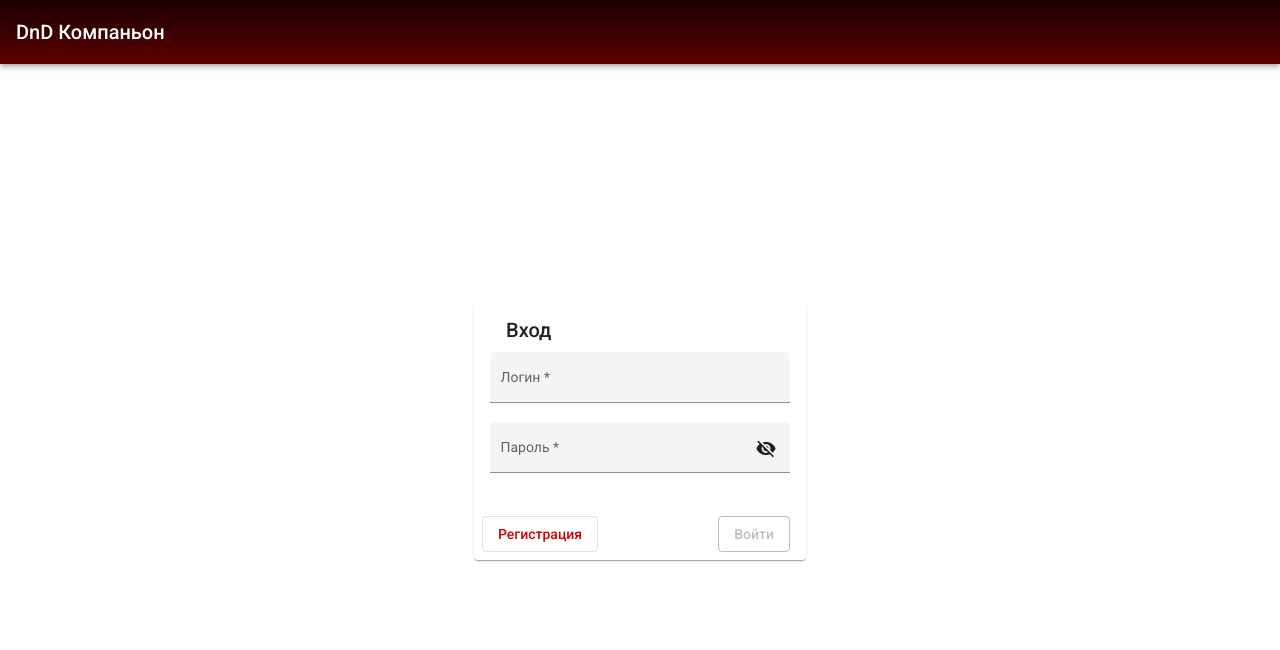
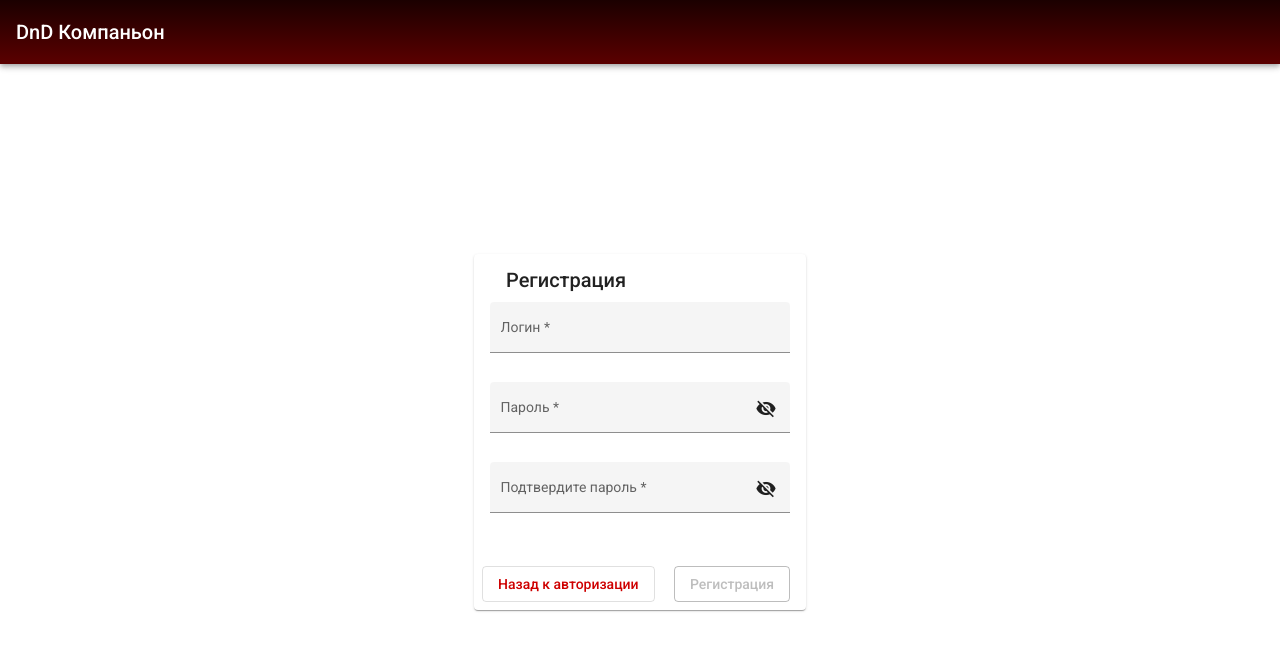
Before and after one commit to MaksiMilian789/dnd-web, an Angular app: page /registration in a window 1280 px wide. Before the commit this address led to /auth. Shown: the top 650 px of the page. Built offline with nearby package versions, Linux system fonts and the light colour scheme.

Commit message:
feat: добавлена страница регистрации

```diff
--- a/src/app/app-routing.module.ts
+++ b/src/app/app-routing.module.ts
@@ -17,6 +17,7 @@ import { AddCharacter1NameComponent } from './player/add-character/add-character
 import { AddCharacter2ClassComponent } from './player/add-character/add-character2-class/add-character2-class.component';
 import { AddCharacter3RaceComponent } from './player/add-character/add-character3-race/add-character3-race.component';
 import { AddCharacter4BackgroundComponent } from './player/add-character/add-character4-background/add-character4-background.component';
+import { RegistrationComponent } from './registration/registration.component';
 
 const routes: Routes = [
   {
@@ -91,6 +92,10 @@ const routes: Routes = [
     component: AuthComponent,
   },
   {
+    path: 'registration',
+    component: RegistrationComponent,
+  },
+  {
     path: '**',
     redirectTo: '/',
   },
--- a/src/app/app.module.ts
+++ b/src/app/app.module.ts
@@ -25,11 +25,13 @@ import { AddCharacter1NameComponent } from './player/add-character/add-character
 import { AddCharacter2ClassComponent } from './player/add-character/add-character2-class/add-character2-class.component';
 import { AddCharacter3RaceComponent } from './player/add-character/add-character3-race/add-character3-race.component';
 import { AddCharacter4BackgroundComponent } from './player/add-character/add-character4-background/add-character4-background.component';
+import { RegistrationComponent } from './registration/registration.component';
 
 @NgModule({
   declarations: [
     AppComponent,
     AuthComponent,
+    RegistrationComponent,
     PlayerShellComponent,
     HomeComponent,
     PlayerHomeComponent,
--- a/src/app/auth/auth.component.html
+++ b/src/app/auth/auth.component.html
@@ -21,7 +21,7 @@
       </form>
     </mat-card-content>
     <mat-card-actions class="actions">
-      <button mat-stroked-button color="accent" (click)="registration()">Регистрация</button>
+      <button mat-stroked-button color="accent" [routerLink]="['/registration']">Регистрация</button>
       <div class="spacer"></div>
       <button mat-stroked-button color="accent" (click)="auth()" [disabled]="form.invalid">Войти</button>
     </mat-card-actions>
--- /dev/null
+++ b/src/app/registration/registration.component.html
@@ -0,0 +1,42 @@
+<mat-toolbar color="primary" class="toolbar mat-elevation-z4 primary-toolbar">
+  <span [routerLink]="['']" class="pointer">DnD Компаньон</span>
+</mat-toolbar>
+<div class="container">
+  <mat-card>
+    <mat-card-header>
+      <mat-card-title>Регистрация</mat-card-title>
+    </mat-card-header>
+    <mat-card-content>
+      <form class="reg-form" [formGroup]="form">
+        <mat-form-field appearance="fill">
+          <mat-label>Логин</mat-label>
+          <input matInput formControlName="login" (keyup.enter)="password.focus()" />
+        </mat-form-field>
+        <mat-form-field appearance="fill">
+          <mat-label>Пароль</mat-label>
+          <input matInput [type]="hide ? 'password' : 'text'" formControlName="password"
+            (keyup.enter)="passwordRepeat.focus()" #password />
+          <mat-icon matSuffix (click)="hide = !hide">{{ hide ? 'visibility_off' : 'visibility' }}</mat-icon>
+          <mat-error class="error-valid"
+            *ngIf="form.controls['password'].invalid && (form.controls['password'].dirty || form.controls['password'].touched) ">
+            Введите минимум 6 символов
+          </mat-error>
+        </mat-form-field>
+        <mat-form-field appearance="fill">
+          <mat-label>Подтвердите пароль</mat-label>
+          <input matInput [type]="hide ? 'password' : 'text'" formControlName="passwordRepeat" #passwordRepeat />
+          <mat-icon matSuffix (click)="hide = !hide">{{ hide ? 'visibility_off' : 'visibility' }}</mat-icon>
+          <mat-error class="error-valid"
+            *ngIf="form.controls['passwordRepeat'].invalid && (form.controls['passwordRepeat'].dirty || form.controls['passwordRepeat'].touched)">
+            Введите минимум 6 символов
+          </mat-error>
+        </mat-form-field>
+      </form>
+    </mat-card-content>
+    <mat-card-actions class="actions">
+      <button mat-stroked-button color="accent" [routerLink]="['/auth']">Назад к авторизации</button>
+      <div class="spacer"></div>
+      <button mat-stroked-button color="accent" (click)="registration()" [disabled]="form.invalid">Регистрация</button>
+    </mat-card-actions>
+  </mat-card>
+</div>
--- /dev/null
+++ b/src/app/registration/registration.component.scss
@@ -0,0 +1,35 @@
+:host {
+  height: 100%;
+  display: flex;
+  flex-direction: column;
+}
+
+.container {
+  flex: 1 1 auto;
+  display: flex;
+  justify-content: center;
+  align-items: center;
+}
+
+.reg-form {
+  display: flex;
+  flex-direction: column;
+  width: 300px;
+}
+
+.actions {
+  display: flex;
+}
+
+.pointer {
+  cursor: pointer;
+}
+
+.error-valid {
+  color: red;
+  font-size: 12px;
+}
+
+mat-form-field{
+  margin-bottom: 10px;
+}
--- /dev/null
+++ b/src/app/registration/registration.component.ts
@@ -0,0 +1,45 @@
+import { Component } from '@angular/core';
+import { FormControl, FormGroup, Validators } from '@angular/forms';
+import { MatSnackBar } from '@angular/material/snack-bar';
+
+import { RegistrationService } from './registration.service';
+
+@Component({
+  selector: 'app-registration',
+  templateUrl: './registration.component.html',
+  styleUrls: ['./registration.component.scss'],
+})
+export class RegistrationComponent {
+  form: FormGroup;
+  hide = true;
+
+  constructor(
+    private _registration: RegistrationService,
+    private _snackbar: MatSnackBar
+  ) {
+    this.form = new FormGroup({
+      login: new FormControl('', Validators.required),
+      password: new FormControl('', [
+        Validators.required,
+        Validators.minLength(6),
+      ]),
+      passwordRepeat: new FormControl('', [
+        Validators.required,
+        Validators.minLength(6),
+      ]),
+    });
+  }
+
+  registration(): void {
+    if (this.form.value.password != this.form.value.passwordRepeat) {
+      this._snackbar.open('Введённые пароли не совпадают');
+    } else {
+      //проверка в базе по Http
+      this._registration.registration(
+        this.form.value.login,
+        this.form.value.password,
+        this.form.value.passwordRepeat
+      );
+    }
+  }
+}
--- /dev/null
+++ b/src/app/registration/registration.service.ts
@@ -0,0 +1,33 @@
+import { Injectable } from '@angular/core';
+import { MatSnackBar } from '@angular/material/snack-bar';
+import { Router } from '@angular/router';
+
+import { Subject } from 'rxjs';
+
+@Injectable({
+  providedIn: 'root',
+})
+export class RegistrationService {
+  registrationMessage: Subject<boolean> = new Subject<boolean>();
+
+  constructor(private _router: Router, private _snackbar: MatSnackBar) {}
+
+  registration(login: string, password: string, passwordRepeat: string): void {
+    if (this.httpReg(login, password, passwordRepeat)) {
+      this._router.navigate(['/auth']);
+      this.registrationMessage.next(true);
+      this._snackbar.open('Регистрация успешна');
+    } else {
+      this.registrationMessage.next(false);
+      this._snackbar.open('Такой логин уже существует');
+    }
+  }
+
+  httpReg(login: string, password: string, passwordRepeat: string): boolean {
+    /*return this._http.post(
+      `${this._baseUrl}/Users/${idUser}/group/${idGroup}`,
+      {}
+    );*/
+    return true;
+  }
+}
```
